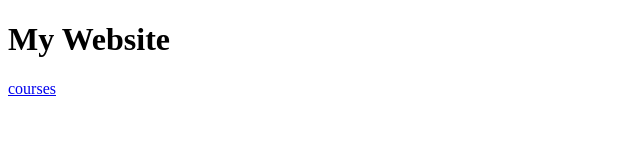
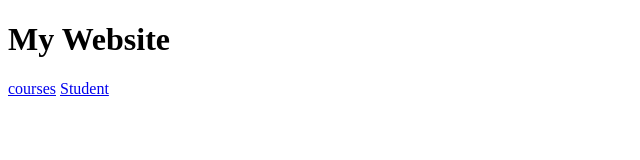
Before and after one commit to maheshshingane18/myWebsite, a plain HTML site: page index.html in a window 1280 px wide. Shown: the full height of the page, 0-640 px from the left. Drawn offline with Linux system fonts and the light colour scheme.

Commit message:
added link student

```diff
--- a/index.html
+++ b/index.html
@@ -10,6 +10,7 @@
 <body>
     <h1>My Website</h1>
     <a href="/courses.html">courses</a>
+    <a href="/students.html">Student</a>
 </body>
 
 </html>
```
